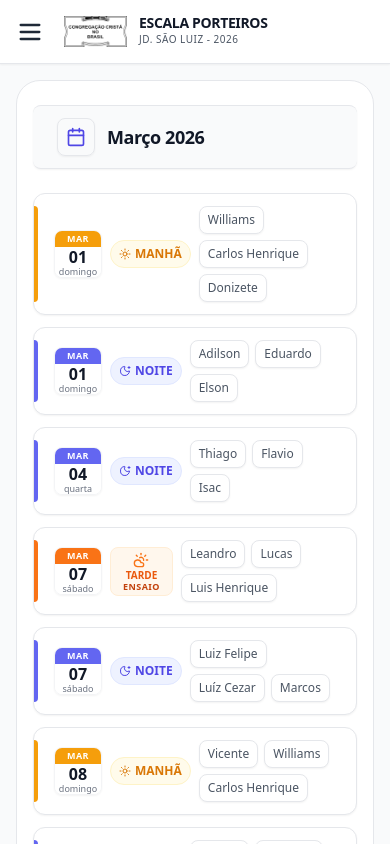
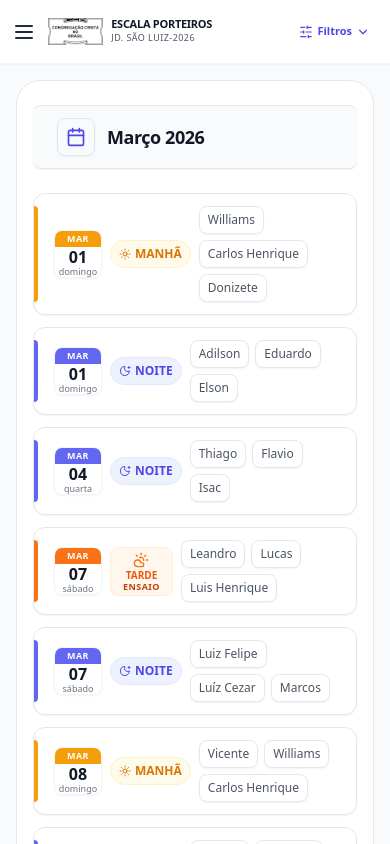
Before and after one commit to flaviocom/escala-irmaos-2026-mar, a React (Vite) app: page / in a window 390 px wide. Shown: the top 844 px of the page. Built offline with nearby package versions, Linux system fonts and the light colour scheme.

Commit message:
feat: improve mobile header UI and accent-insensitive search

```diff
--- a/src/App.tsx
+++ b/src/App.tsx
@@ -7,7 +7,7 @@ import { StatsView } from './components/StatsView';
 import { ValidationView } from './components/ValidationView';
 import { MultiSelect } from './components/MultiSelect';
 import { DateSearch } from './components/DateSearch';
-import { Calendar, Download, Filter, X, LayoutGrid, BarChart3, ShieldCheck, Menu } from 'lucide-react';
+import { Calendar, Download, Filter, X, LayoutGrid, BarChart3, ShieldCheck, Menu, SlidersHorizontal, ChevronDown } from 'lucide-react';
 import { format, parseISO } from 'date-fns';
 import { ptBR } from 'date-fns/locale';
 import { clsx } from 'clsx';
@@ -206,24 +206,34 @@ function App() {
       <main className="flex-1 flex flex-col min-w-0 md:pl-[320px]">
 
         {/* Header Mobile */}
-        <header className="md:hidden bg-white border-b border-gray-200 sticky top-0 z-30 px-4 h-16 flex items-center justify-between shadow-sm">
-          <div className="flex items-center gap-4">
+        <header className="md:hidden bg-white border-b border-gray-100 sticky top-0 z-30 px-3 sm:px-4 h-16 flex items-center justify-between shadow-sm overflow-hidden gap-1">
+          <div className="flex items-center gap-2 min-w-0 flex-1">
             <button
               onClick={() => setIsMobileMenuOpen(true)}
-              className="p-1 -ml-1 text-gray-800 hover:bg-gray-100 rounded-lg transition-colors"
+              className="p-1 -ml-1 text-gray-800 hover:bg-gray-100 rounded-lg transition-colors shrink-0"
             >
-              <Menu className="w-7 h-7" />
+              <Menu className="w-6 h-6 sm:w-7 sm:h-7" />
             </button>
-            <div className="flex items-center gap-3">
-              <img src={logo} alt="Logo CCB" className="h-8 w-auto object-contain" />
-              <div>
-                <h1 className="text-sm font-bold text-text-primary tracking-tight leading-none uppercase">
+            <div className="flex items-center gap-2 min-w-0">
+              <img src={logo} alt="Logo CCB" className="h-7 sm:h-9 w-auto object-contain shrink-0" />
+              <div className="flex flex-col min-w-0">
+                <h1 className="text-[11px] sm:text-sm font-bold text-text-primary tracking-tight leading-none uppercase truncate">
                   Escala Porteiros
                 </h1>
-                <p className="text-[10px] text-text-secondary mt-0.5 font-medium tracking-wider">JD. SÃO LUIZ - 2026</p>
+                <p className="text-[9px] sm:text-[10px] text-text-secondary mt-0.5 font-medium tracking-wider truncate uppercase">JD. SÃO LUIZ-2026</p>
               </div>
             </div>
           </div>
+
+          {/* Filter Button (Mobile Header) */}
+          <button
+            onClick={() => setIsMobileMenuOpen(true)}
+            className="flex items-center gap-1 sm:gap-1.5 text-action-primary text-[11px] sm:text-sm font-bold whitespace-nowrap hover:bg-blue-50 px-2 py-1.5 rounded-md transition-colors shrink-0"
+          >
+            <SlidersHorizontal className="w-3.5 h-3.5 sm:w-4 sm:h-4" />
+            <span>Filtros {activeFiltersCount > 0 && `(${activeFiltersCount})`}</span>
+            <ChevronDown className="w-3.5 h-3.5 sm:w-4 sm:h-4" />
+          </button>
         </header>
 
         {/* View renderizada (Container onde a foto será tirada) */}
--- a/src/components/ScheduleTable.tsx
+++ b/src/components/ScheduleTable.tsx
@@ -25,6 +25,9 @@ export const ScheduleTable: React.FC<ScheduleTableProps> = ({
   const hasScrolled = useRef(false);
 
   const filteredShifts = useMemo(() => {
+    const normalize = (val: string) =>
+      val.normalize("NFD").replace(/[\u0300-\u036f]/g, "").toLowerCase();
+
     return shifts.filter(shift => {
       // 1. Date Range Filter
       if (dateRange?.start && dateRange?.end) {
@@ -35,7 +38,7 @@ export const ScheduleTable: React.FC<ScheduleTableProps> = ({
 
       // 2. Text Search Filter (Date or Day)
       if (dateSearchQuery) {
-        const query = dateSearchQuery.toLowerCase().trim();
+        const query = normalize(dateSearchQuery).trim();
         let isDateRangeText = false;
 
         // Skip text search if it matches the range exactly (avoid redundancy)
@@ -44,7 +47,7 @@ export const ScheduleTable: React.FC<ScheduleTableProps> = ({
             ? format(dateRange.start, 'dd/MM/yyyy')
             : `${format(dateRange.start, 'dd/MM')} - ${format(dateRange.end, 'dd/MM')}`;
 
-          if (query === rangeStr.toLowerCase()) {
+          if (query === normalize(rangeStr)) {
             isDateRangeText = true;
           }
         }
@@ -54,8 +57,8 @@ export const ScheduleTable: React.FC<ScheduleTableProps> = ({
           const dateStrShort = format(shift.date, 'dd/MM');
           const dateStrNoZero = format(shift.date, 'd/M');
           const dateStrNoZeroFull = format(shift.date, 'd/M/yyyy');
-          const monthName = format(shift.date, 'MMMM', { locale: ptBR }).toLowerCase();
-          const dayName = format(shift.date, 'EEEE', { locale: ptBR }).toLowerCase();
+          const monthName = normalize(format(shift.date, 'MMMM', { locale: ptBR }));
+          const dayName = normalize(format(shift.date, 'EEEE', { locale: ptBR }));
 
           const matchesDate =
             dateStrFull.includes(query) ||
```
